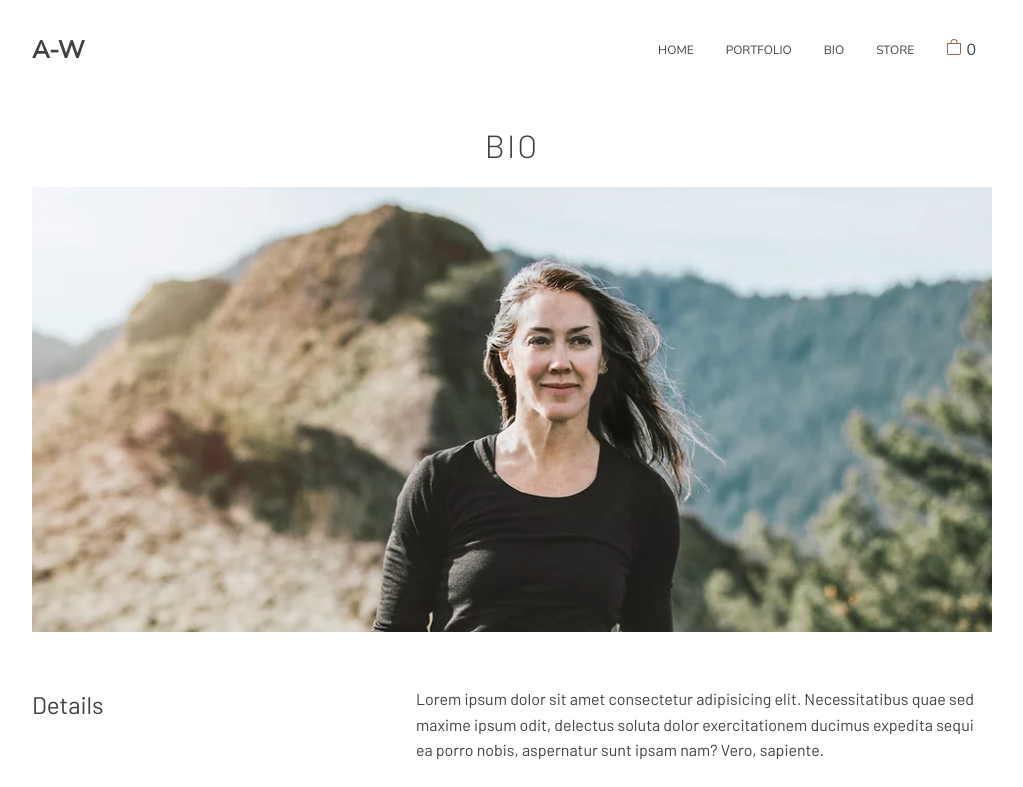
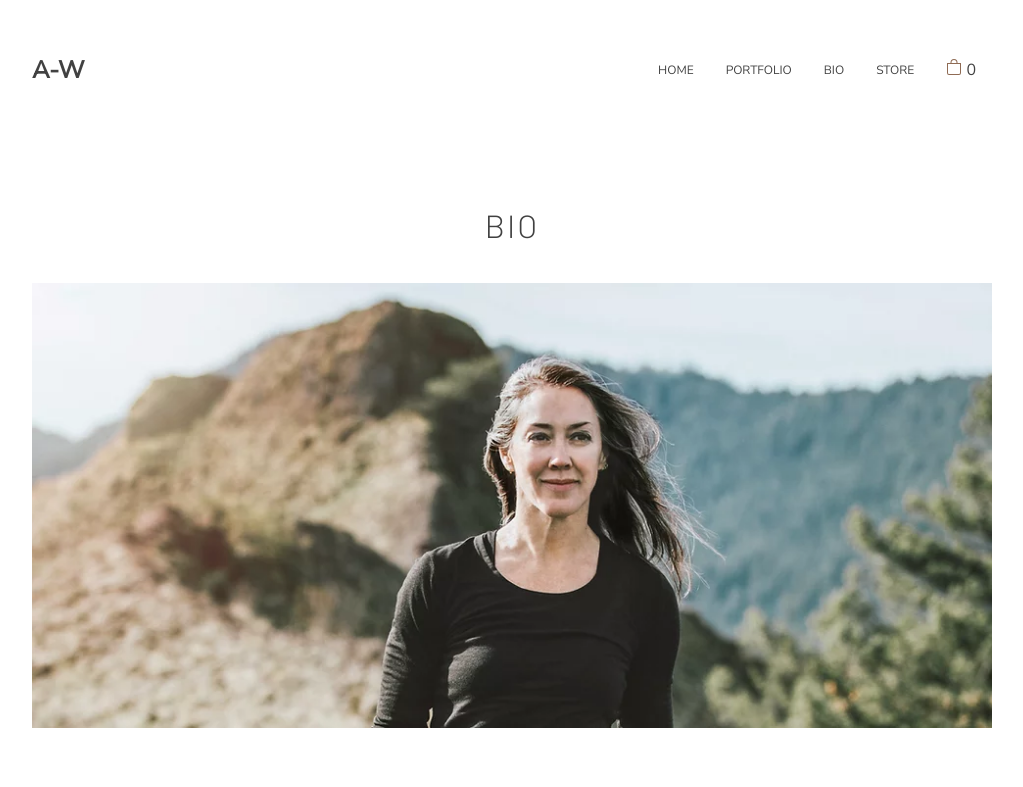
Before and after one commit to Knopkaivy/photographer-portfolio-demo, a React (Create React App) app: page /bio in a window 1280 px wide. Shown: the top 787 px of the page, without its empty margins (128-1151 px from the left). Built offline with nearby package versions, Linux system fonts and the light colour scheme.

Commit message:
Update margins for Header, Bio, ContactForm components

```diff
--- a/src/styles/Bio.css
+++ b/src/styles/Bio.css
@@ -9,7 +9,8 @@
   font-weight: 300;
   text-transform: uppercase;
   letter-spacing: 2px;
-  margin-bottom: 1.6rem;
+  margin-top: 8rem;
+  margin-bottom: 3.2rem;
 }
 .Bio__imageContainer {
   width: 100%;
--- a/src/styles/ContactForm.css
+++ b/src/styles/ContactForm.css
@@ -3,6 +3,7 @@
   flex-wrap: wrap;
   justify-content: space-between;
   font-size: 1.6rem;
+  margin-bottom: -6rem;
 }
 .ContactForm__item {
   min-height: 3.2rem;
--- a/src/styles/Header.css
+++ b/src/styles/Header.css
@@ -5,7 +5,7 @@
 }
 .Header {
   width: 100%;
-  height: 10rem;
+  height: 14rem;
   line-height: 5rem;
   display: flex;
   align-items: center;
```
